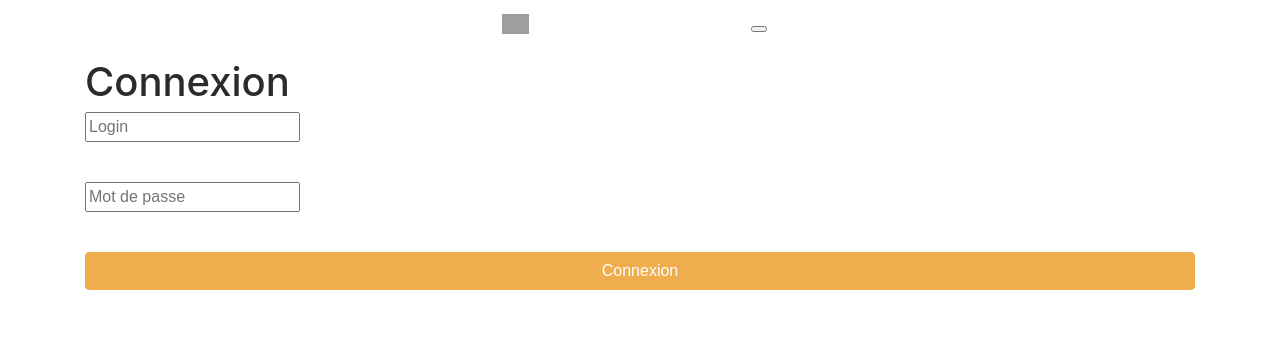
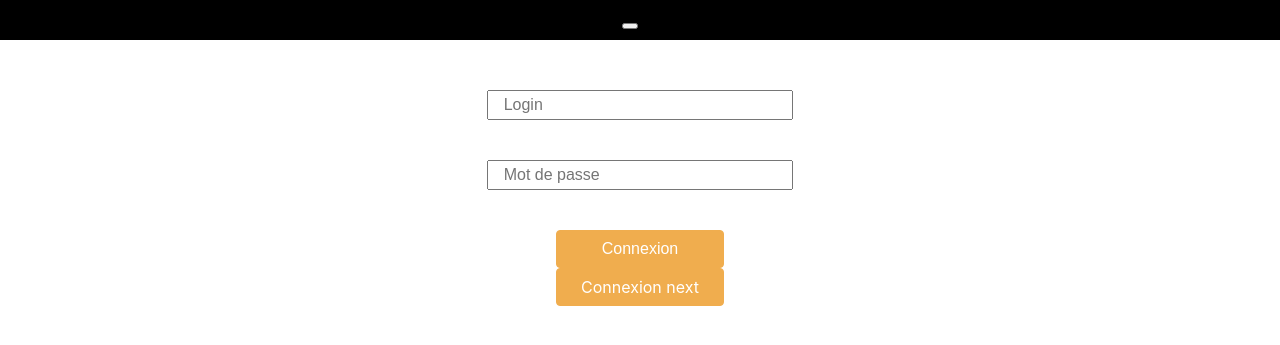
Before and after one commit to AbdeSN/indecis, a PHP site: page /page_connexion.php in a window 1280 px wide. Shown: the top 345 px of the page. Run offline with PHP 8.4, Linux system fonts and the light colour scheme; data that the repository does not hold is empty; some libraries are stand-ins or nearby versions; grey boxes are pictures that could not be loaded.

Commit message:
add header and connetion page

```diff
--- a/assests/css/style.css
+++ b/assests/css/style.css
@@ -0,0 +1,3 @@
+.formulaire{
+    margin: 50px 50px 50px 50px;
+}
--- a/include/header.php
+++ b/include/header.php
@@ -1,12 +1,6 @@
-<nav class="navbar navbar-default menu" role="navigation">
+<nav style="background-color:black" class="navbar navbar-default menu" role="navigation">
     <div class="container-fluid">
         <div class="navbar-header">
-            <a class="navbar-brand" href="index.php">
-                <img alt="WIIO" src="img/logo.jpg" height="20vh" style="margin-left: 10px;">
-            </a>
-            <a class="navbar-brand" href="index.php">
-                <p style="margin-left: 10px; font-family: 'Josefin Sans', sans-serif; color: white; height: 20px; line-height: 20px;">Refugees Assistant</p>
-            </a>
             <button type="button" class="navbar-toggle" data-toggle="collapse" data-target="#navbar">
                 <span class="sr-only">Toggle navigation</span>
                 <span class="icon-bar"></span>
--- a/page_connexion.php
+++ b/page_connexion.php
@@ -14,21 +14,27 @@
     <link href="assests/font-awesome/css/font-awesome.min.css" rel="stylesheet">
 
     <!--CSS -->
-    <link rel="stylesheet" href="style/style.css">
+    <link rel="stylesheet" href="assests/css/style.css">
 </head>
 <body>
 <?php include 'include/header.php';
-echo $param['message']?>
+/*echo $param['message']*/?>
 
 <div class="container bandeau-connexion">
 
-    <h1 class="bandeau-connexion-h1">Connexion</h1>
-
     <div class="formulaire">
         <form action="" method="post">
-            <p class="form"><input type="text" name="login" placeholder="Login" ></p><br>
-            <p class="form"><input type="password" name="mdp" placeholder="Mot de passe"></p><br>
-            <input class="btn btn-warning col-md-12" type="submit" name="connexion" value="Connexion"/>
+            <p class="offset-md-4 col-md-4">
+                <input class="col-md-12" type="text" name="login" placeholder="Login">
+            </p><br>
+            <p class="offset-md-4 col-md-4">
+                <input class="col-md-12" type="password" name="mdp" placeholder="Mot de passe">
+            </p><br>
+            <input class="btn btn-warning offset-md-5 col-md-2" type="submit" name="connexion" value="Connexion"/>
+            <br>
+            <a class="btn btn-warning offset-md-5 col-md-2" href="page_listeBesoins.php">
+                Connexion next
+            </a>
         </form>
 
 
```
Also changed, not shown: page_editionBesoin.php (+21 -0 lines), page_listeBesoins.php (+21 -0 lines).
